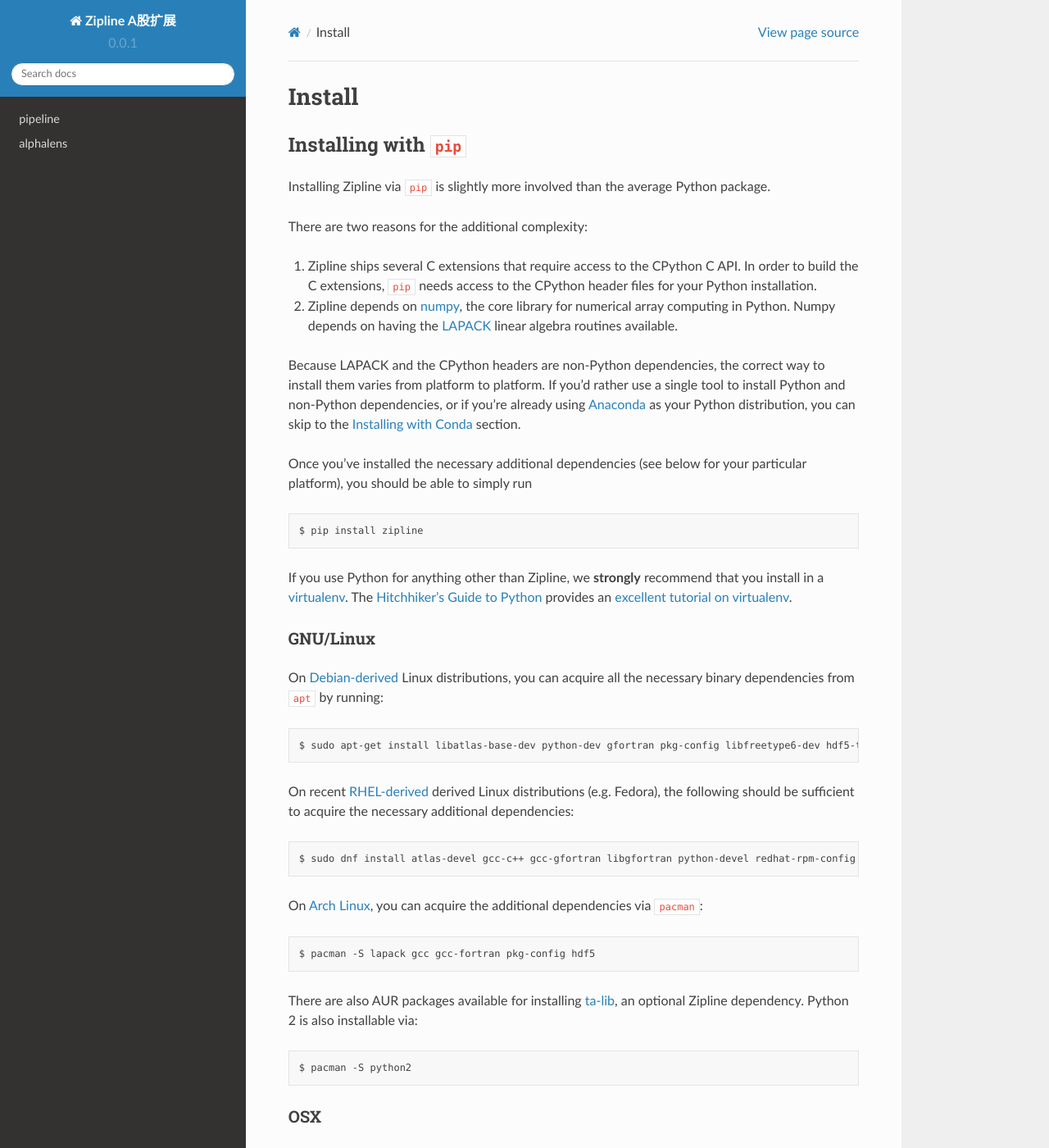
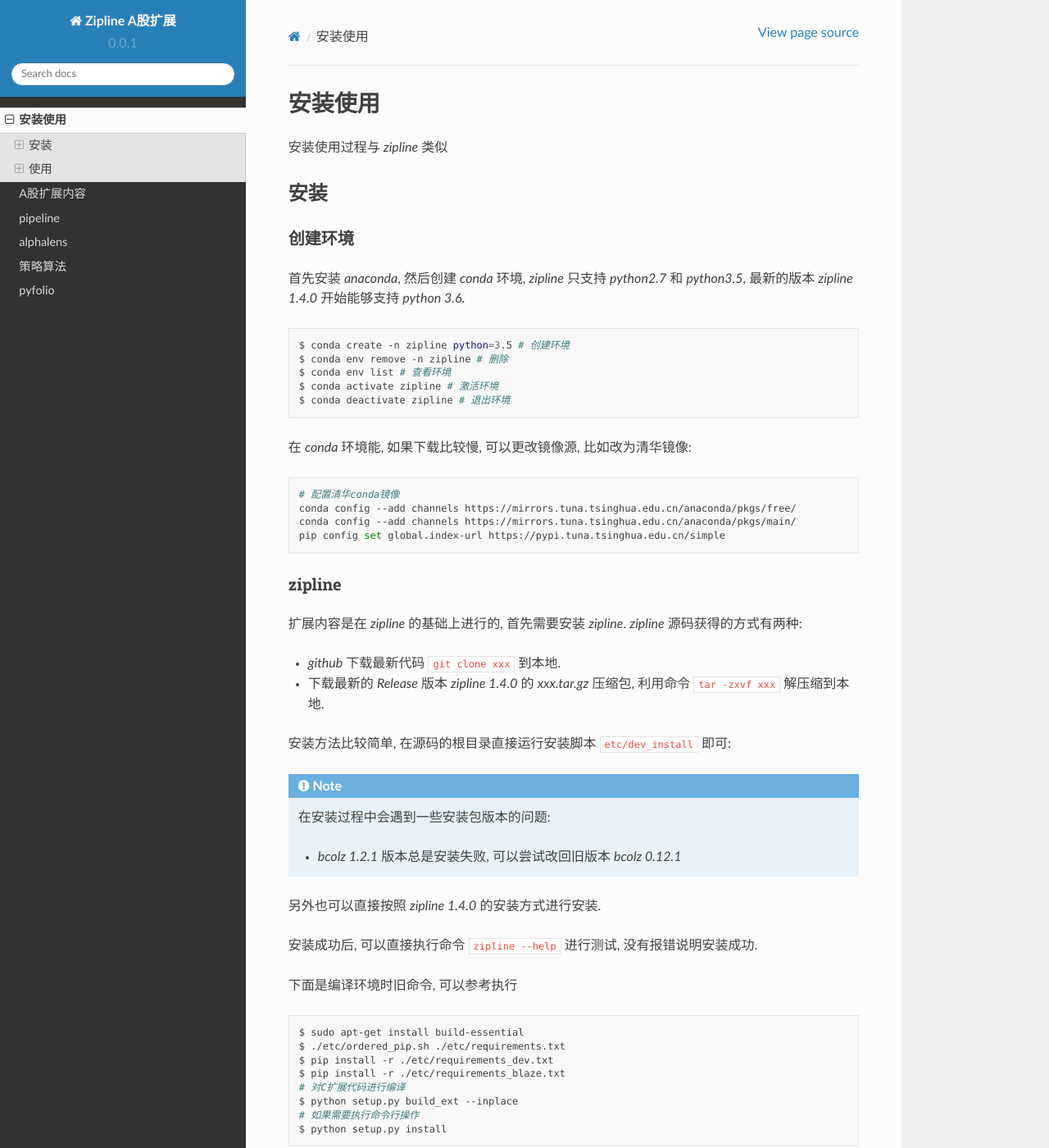
Before and after one commit to wmding/zipline-extensions-cn, a Sphinx documentation site: the page built from docs/source/install.rst, in a window 1280 px wide and 1400 px high. Shown: the whole window at 82% size. Built offline with Sphinx 7.4.7 and the Read the Docs theme 2.0.0, drawn with Linux system fonts in a browser that asks for light colours; the version number is read from the project's files by our own code; some of the changed text lies outside the part shown.

Commit message:
DOCS: 整体文档 BLD: research模块删除 blaze

```diff
--- a/docs/source/algorithms.rst
+++ b/docs/source/algorithms.rst
@@ -210,6 +210,3 @@ BarData
 - 证券的交易状态. *pipeline* 包含的证券需要确保都是可以交易的, 如果是手动定义证券名称, 需要利用 ``can_trade`` 判断交易状态.
 - 过期价格. 可以通过 ``is_stale`` 判断价格是否是最近一分钟的价格.
 - 未完成订单. 如果订单当天未完成, 会被取消.
-
-日志与画图
------------
--- a/docs/source/install.rst
+++ b/docs/source/install.rst
@@ -1,167 +1,151 @@
-Install
-=======
+============
+安装使用
+============
 
-Installing with ``pip``
------------------------
+安装使用过程与 *zipline* 类似
 
-Installing Zipline via ``pip`` is slightly more involved than the average
-Python package.
+安装
+======
 
-There are two reasons for the additional complexity:
+创建环境
+----------
 
-1. Zipline ships several C extensions that require access to the CPython C API.
-   In order to build the C extensions, ``pip`` needs access to the CPython
-   header files for your Python installation.
-
-2. Zipline depends on `numpy <https://www.numpy.org/>`_, the core library for
-   numerical array computing in Python.  Numpy depends on having the `LAPACK
-   <https://www.netlib.org/lapack>`_ linear algebra routines available.
-
-Because LAPACK and the CPython headers are non-Python dependencies, the correct
-way to install them varies from platform to platform.  If you'd rather use a
-single tool to install Python and non-Python dependencies, or if you're already
-using `Anaconda <https://www.anaconda.com/distribution/>`_ as your Python distribution,
-you can skip to the :ref:`Installing with Conda <conda>` section.
-
-Once you've installed the necessary additional dependencies (see below for
-your particular platform), you should be able to simply run
+首先安装 *anaconda*, 然后创建 *conda*  环境, *zipline* 只支持 *python2.7* 和 *python3.5*,
+最新的版本 *zipline 1.4.0* 开始能够支持  *python 3.6*.
 
 .. code-block:: bash
 
-   $ pip install zipline
+    $ conda create -n zipline python=3.5 # 创建环境
+    $ conda env remove -n zipline # 删除
+    $ conda env list # 查看环境
+    $ conda activate zipline # 激活环境
+    $ conda deactivate zipline # 退出环境
 
-If you use Python for anything other than Zipline, we **strongly** recommend
-that you install in a `virtualenv
-<https://virtualenv.readthedocs.org/en/latest>`_.  The `Hitchhiker's Guide to
-Python`_ provides an `excellent tutorial on virtualenv
-<https://docs.python-guide.org/en/latest/dev/virtualenvs/>`_.
-
-GNU/Linux
-~~~~~~~~~
-
-On `Debian-derived`_ Linux distributions, you can acquire all the necessary
-binary dependencies from ``apt`` by running:
+在 *conda* 环境能, 如果下载比较慢, 可以更改镜像源, 比如改为清华镜像:
 
 .. code-block:: bash
 
-   $ sudo apt-get install libatlas-base-dev python-dev gfortran pkg-config libfreetype6-dev hdf5-tools
+    # 配置清华conda镜像
+    conda config --add channels https://mirrors.tuna.tsinghua.edu.cn/anaconda/pkgs/free/
+    conda config --add channels https://mirrors.tuna.tsinghua.edu.cn/anaconda/pkgs/main/
+    pip config set global.index-url https://pypi.tuna.tsinghua.edu.cn/simple
 
-On recent `RHEL-derived`_ derived Linux distributions (e.g. Fedora), the
-following should be sufficient to acquire the necessary additional
-dependencies:
+
+zipline
+----------
+
+扩展内容是在 *zipline* 的基础上进行的, 首先需要安装 *zipline*.
+*zipline* 源码获得的方式有两种:
+
+- *github* 下载最新代码 ``git clone xxx`` 到本地.
+- 下载最新的 *Release* 版本 *zipline 1.4.0* 的 *xxx.tar.gz* 压缩包, 利用命令 ``tar -zxvf xxx`` 解压缩到本地.
+
+安装方法比较简单, 在源码的根目录直接运行安装脚本 ``etc/dev_install`` 即可:
+
+.. note::
+
+    在安装过程中会遇到一些安装包版本的问题:
+
+    - *bcolz 1.2.1* 版本总是安装失败, 可以尝试改回旧版本 *bcolz 0.12.1*
+
+另外也可以直接按照 *zipline 1.4.0* 的安装方式进行安装.
+
+
+安装成功后, 可以直接执行命令 ``zipline --help`` 进行测试, 没有报错说明安装成功.
+
+下面是编译环境时旧命令, 可以参考执行
 
 .. code-block:: bash
 
-   $ sudo dnf install atlas-devel gcc-c++ gcc-gfortran libgfortran python-devel redhat-rpm-config hdf5
+    $ sudo apt-get install build-essential
+    $ ./etc/ordered_pip.sh ./etc/requirements.txt
+    $ pip install -r ./etc/requirements_dev.txt
+    $ pip install -r ./etc/requirements_blaze.txt
+    # 对C扩展代码进行编译
+    $ python setup.py build_ext --inplace
+    # 如果需要执行命令行操作
+    $ python setup.py install
 
-On `Arch Linux`_, you can acquire the additional dependencies via ``pacman``:
+
+zipline_extensions_cn
+------------------------
+
+接下来安装我们编写的扩展包 *zipline_extensions_cn*, 在源码的根目录执行
 
 .. code-block:: bash
 
-   $ pacman -S lapack gcc gcc-fortran pkg-config hdf5
+    pip install .
 
-There are also AUR packages available for installing `ta-lib
-<https://aur.archlinux.org/packages/ta-lib/>`_, an optional Zipline dependency.
-Python 2 is also installable via:
+这个过程需要安装一些其他的模块:
 
+- mysqlclient: 连接本地数据库.
+- alphalens: 运行 *alphalens* 工具包, 评估 *pipeline* 因子.
+- pyfolio: 检验回测结果.
+- sphinx: 文档编写系统
+- sphinx_rtd_theme: *sphinx* 的主题模式.
+
+安装完成后, 运行命令 ``zipline_cn --help`` 测试.
+
+数据
+--------
+
+在正式使用 *zipline* 或者 *zipline_extensions_cn* 之前需要确保有 *zipline* 格式的数据 *bundle* 存在.
+数据下载后默认存放在 ``~/.zipline/data`` 目录下. 在扩展模块中, 数据来源是我们自己搭建的本地 *MySql* 数据库,
+生成的 *bundle* 名称为 *mydb*, 生成方式为:
+
+.. code-block:: python
+
+    zipline_cn ingest -b mydb
+
+使用
+=====
+
+目前, 使用该扩展包的方式有三种, 它们的核心都是调用 ``zipline_extensions_cn.utils.run_algo.run_algorithm``.
+
+终端运行
+----------
+
+通过调用 ``click`` 模块, 可以生成终端命令 ``zipline_cn``, 该命令运行策略的方式与 ``zipline`` 是相同的,
+比如在终端执行某个策略文件 ``zipline_extensions_cn.examples.algorithm_basic``:
 
 .. code-block:: bash
 
-   $ pacman -S python2
+     zipline_cn run -f zipline_extensions_cn/examples/algorithm_basic.py -s 2019-1-31 -e 2020-1-31
 
-OSX
-~~~
-
-The version of Python shipped with OSX by default is generally out of date, and
-has a number of quirks because it's used directly by the operating system.  For
-these reasons, many developers choose to install and use a separate Python
-installation. The `Hitchhiker's Guide to Python`_ provides an excellent guide
-to `Installing Python on OSX <https://docs.python-guide.org/en/latest/>`_, which
-explains how to install Python with the `Homebrew`_ manager.
-
-Assuming you've installed Python with Homebrew, you'll also likely need the
-following brew packages:
-
-.. code-block:: bash
-
-   $ brew install freetype pkg-config gcc openssl hdf5
-
-Windows
-~~~~~~~
-
-For windows, the easiest and best supported way to install zipline is to use
-:ref:`Conda <conda>`.
-
-.. _conda:
-
-Installing with ``conda``
--------------------------
-
-Another way to install Zipline is via the ``conda`` package manager, which
-comes as part of Continuum Analytics' `Anaconda
-<https://www.anaconda.com/distribution/>`_ distribution.
-
-The primary advantage of using Conda over ``pip`` is that conda natively
-understands the complex binary dependencies of packages like ``numpy`` and
-``scipy``.  This means that ``conda`` can install Zipline and its dependencies
-without requiring the use of a second tool to acquire Zipline's non-Python
-dependencies.
-
-For instructions on how to install ``conda``, see the `Conda Installation
-Documentation <https://conda.io/projects/conda/en/latest/user-guide/install/index.html>`_
-
-Once ``conda`` has been set up you can install Zipline from our ``Quantopian``
-channel:
-
-.. code-block:: bash
-
-    conda install -c Quantopian zipline
-
-.. _`Debian-derived`: https://www.debian.org/derivatives/
-.. _`RHEL-derived`: https://en.wikipedia.org/wiki/Red_Hat_Enterprise_Linux_derivatives
-.. _`Arch Linux` : https://www.archlinux.org/
-.. _`Hitchhiker's Guide to Python` : https://docs.python-guide.org/en/latest/
-.. _`Homebrew` : https://brew.sh
-
-Managing ``conda`` environments
-~~~~~~~~~~~~~~~~~~~~~~~~~~~~~~~
-It is recommended to install Zipline in an isolated ``conda`` environment.
-Installing Zipline in ``conda`` environments will not interfere your default
-Python deployment or site-packages, which will prevent any possible conflict
-with your global libraries. For more information on ``conda`` environment, see
-the `Conda User Guide <https://conda.io/projects/conda/en/latest/user-guide/tasks/manage-environments.html>`_
-
-Assuming ``conda`` has been set up, you can create a ``conda`` environment:
-
-- Python 2.7:
-
-.. code-block:: bash
-
-    $ conda create -n env_zipline python=2.7
-
-- Python 3.5:
-
-.. code-block:: bash
-
-    $ conda create -n env_zipline python=3.5
+``zipline_cn run --help`` 可以查看更多的参数, 以及参数默认值. 策略文件中需要包含必须的策略框架.
 
 
-Now you have set up an isolated environment called ``env_zipline``, a sandbox-like
-structure to install Zipline. Then you should activate the conda environment
-by using the command
+文件运行
+---------
 
-.. code-block:: bash
+在用 *pycharm* 调试时, 经常需要对某个文件打断点进行 *debug*. 运行文件的写法为:
 
-    $ source activate env_zipline
+.. code-block:: python
 
-You can install Zipline by running
+    from zipline_extensions_cn.utils.run_algo import run_algorithm
 
-.. code-block:: bash
+    import pandas as pd
 
-    (env_zipline) $ conda install -c Quantopian zipline
+    start = pd.Timestamp('2019-7-15', tz='utc')
+    end = pd.Timestamp('2019-7-25', tz='utc')
+    run_algorithm(
+        start=start,
+        end=end,
+        initialize=initialize,
+        analyze=analyze,
+    )
 
-To deactivate the ``conda`` environment:
+其中, ``initialize`` 函数与 ``analyze`` 需要提前定义好, 或者从策略文件进行读取.
 
-.. code-block:: bash
+notebook 运行
+---------------
 
-    (env_zipline) $ source deactivate
+目前在 *notebook* 运行回测的方法与运行文件的代码是一样的, 在 *zipline* 框架下会用到 ``zipline_magic`` 的方法,
+不过实际作用是一样的, 只是 ``zipline_magic`` 更类似于终端命令.
+
+在 *jupyterhub* 中增加环境的方法:
+
+- 激活环境 ``conda activate xxx``
+- 安装 *ipykernel*, ``conda install ipykernel``
+- 执行 ``python -m ipykernel install --user --name 环境名称 --display-name "在jupyter中显示的环境名称"``
+- 退出环境后, 执行 ``jupyterhub > jupyterhub.log &``
```
Also changed, not shown: docs/source/alphalens.rst (+19 -0 lines), docs/source/ashare.rst (+25 -59 lines), docs/source/index.rst (+12 -9 lines), docs/source/intro.rst (deleted, +0 -12 lines), docs/source/pyfolio.rst (added, +19 -0 lines), 7 other files.
